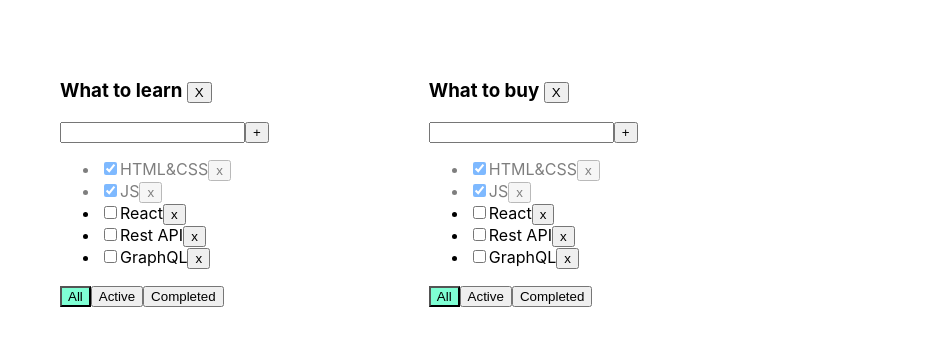
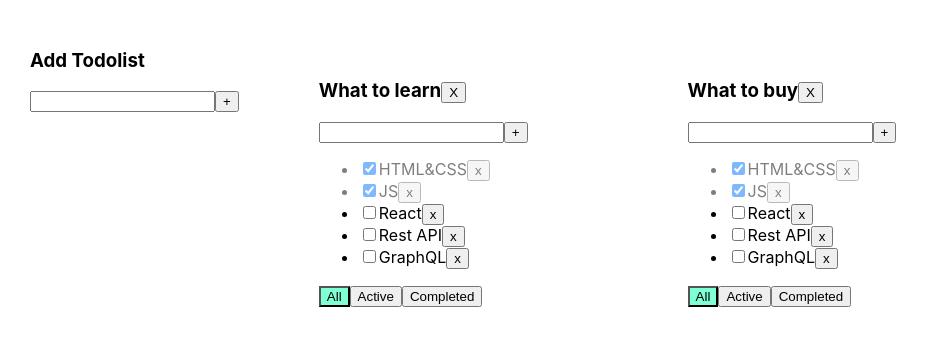
Before and after one commit to Fedos-new/todolist-ts, a React (Create React App) app: page / in a window 1280 px wide. Shown: the top 346 px of the page, without its empty margins (0-929 px from the left). Built offline with nearby package versions, Linux system fonts and the light colour scheme.

Commit message:
added change of todolists and tasks on click

```diff
--- a/src/App.tsx
+++ b/src/App.tsx
@@ -2,6 +2,7 @@ import React, {useState} from 'react';
 import './App.css';
 import Todolist, {TasksType} from "./Todolist";
 import {v1} from "uuid";
+import {AddItemForm} from "./components/AddItemForm";
 
 
 export type FilterValuesType = "all" | "completed" | "active";
@@ -43,6 +44,15 @@ function App() {
         ],
     })
 
+    function addTodolist(title: string) {
+        let newTodolistId = v1();
+        let newTodolist: TodolistType = {id: newTodolistId, title: title, filter: 'all'};
+        setTodolists([newTodolist, ...todolists])
+        setTasks({
+            ...tasks,
+            [newTodolistId]: []
+        })
+    }
 
     const removeTask = (id: string, todolistId: string) => {
         let todolistTasks = tasks[todolistId];//из объекта берем свойство(нужный массив todolistId)
@@ -75,14 +85,33 @@ function App() {
         }
     }
 
+    function changeTaskTitle(id: string, newTitle: string, todolistId: string) {
+        let todolistTasks = tasks[todolistId]
+        let task = todolistTasks.find(t => t.id === id);
+        if (task) {
+            task.title = newTitle;
+            setTasks({...tasks})
+        }
+    }
+
     function removeTodolist(todolistId: string) {
         setTodolists((todolists.filter(tl => tl.id !== todolistId)))
         delete tasks[todolistId]
         setTasks({...tasks})
     }
 
+    function changeTodolistTitle(todolistId: string, newTitle: string) {
+        let todolist = todolists.find(tl => tl.id === todolistId)
+        if (todolist) {
+            todolist.title = newTitle;
+            setTodolists([...todolists])
+        }
+    }
+
+
     return (
         <div className="App">
+            <AddItemForm addItem={addTodolist}/>
             {
                 todolists.map(tl => {
                     let allTodolistTask = tasks[tl.id]
@@ -104,7 +133,10 @@ function App() {
                         addTasks={addTasks}
                         changeTaskStatus={changeStatus}
                         filter={tl.filter}
-                        removeTodolist={removeTodolist}/>
+                        removeTodolist={removeTodolist}
+                        changeTaskTitle={changeTaskTitle}
+                        changeTodolistTitle={changeTodolistTitle}
+                    />
                 })}
 
         </div>
--- a/src/Todolist.tsx
+++ b/src/Todolist.tsx
@@ -1,6 +1,7 @@
 import React, {ChangeEvent, KeyboardEvent, useState} from 'react';
 import './App.css';
 import {FilterValuesType} from "./App";
+import {EditableSpan} from "./components/EditableSpan";
 
 export type TasksType = {
     id: string
@@ -12,11 +13,13 @@ type PropsType = {
     title: string
     tasks: Array<TasksType>
     removeTask: (id: string, todolistId: string) => void
-    changeFilter: (value: FilterValuesType,todolistId: string) => void
+    changeFilter: (value: FilterValuesType, todolistId: string) => void
     addTasks: (title: string, todolistId: string) => void
     changeTaskStatus: (id: string, isDone: boolean, todolistId: string) => void
     filter: string
-    removeTodolist:(todolistId: string) => void
+    removeTodolist: (todolistId: string) => void
+    changeTaskTitle: (id: string, newTitle: string, todolistId: string) => void
+    changeTodolistTitle: (todolistId: string, newTitle: string) => void
 
 }
 
@@ -44,17 +47,23 @@ function Todolist(props: PropsType) {
         }
     }
 
-    const onAllClickHandler = () => props.changeFilter("all", props.id )
+
+    const onAllClickHandler = () => props.changeFilter("all", props.id)
     const onActiveClickHandler = () => props.changeFilter("active", props.id)
     const onCompletedClickHandler = () => props.changeFilter("completed", props.id)
 
-    const onClickRemoveTodolist = ()=>props.removeTodolist(props.id)
+    const onClickRemoveTodolist = () => props.removeTodolist(props.id)
 
+    const changeTodolistTitle = (newTitle: string) => {
+        props.changeTodolistTitle(props.id, newTitle)
+    }
 
     return (
         <div className="App">
             <div>
-                <h3>{props.title} <button onClick = {onClickRemoveTodolist}>X</button></h3>
+                <h3><EditableSpan title={props.title} saveNewTitle={changeTodolistTitle}/>
+                    <button onClick={onClickRemoveTodolist}>X</button>
+                </h3>
                 <div>
                     <input value={title}
                            onChange={onChangeHandler}
@@ -71,12 +80,16 @@ function Todolist(props: PropsType) {
                             const onChangeHandler = (e: ChangeEvent<HTMLInputElement>) => {
                                 props.changeTaskStatus(t.id, e.currentTarget.checked, props.id)
                             }
-
+                            const changeTaskTitle = (newTitle: string) => {
+                                props.changeTaskTitle(t.id, newTitle, props.id)
+                            }
                             return <li key={t.id} className={t.isDone ? "is-done" : ""}>
                                 <input type="checkbox"
                                        checked={t.isDone}
                                        onChange={onChangeHandler}/>
-                                <span>{t.title}</span>
+
+                                <EditableSpan title={t.title} saveNewTitle={changeTaskTitle}/>
+                                {/*<span>{t.title}</span>*/}
                                 <button onClick={onClickHandler}>x</button>
                             </li>
                         })
--- /dev/null
+++ b/src/components/AddItemForm.tsx
@@ -0,0 +1,45 @@
+import React, {ChangeEvent, KeyboardEvent, useState} from "react";
+import '../App.css';
+
+type AddItemFormPropsType = {
+    addItem: (title: string) => void
+}
+
+export function AddItemForm(props: AddItemFormPropsType) {
+
+    let [title, setTitle] = useState("")
+    let [error, setError] = useState<string | null>(null)
+
+    const addItem = () => {
+        if (title.trim() !== "") {
+            props.addItem(title)
+            setTitle("");
+        } else {
+            setError("Title is required");
+        }
+    }
+
+    const onKeyPressHandler = (e: KeyboardEvent<HTMLInputElement>) => {
+        setError(null)
+        if (e.charCode === 13) {
+            addItem()
+        }
+    }
+    const onChangeHandler = (e: ChangeEvent<HTMLInputElement>) => {
+        setTitle(e.currentTarget.value)
+    }
+
+    return (
+        <div>
+            <h3>Add Todolist</h3>
+
+            <input value={title}
+                   className={error ? "error" : ""}
+                   onChange={onChangeHandler}
+                   onKeyPress={onKeyPressHandler}/>
+            <button onClick={addItem}>+</button>
+            {error && <div className="error-message">{error}</div>}
+        </div>
+    )
+
+}
--- /dev/null
+++ b/src/components/EditableSpan.tsx
@@ -0,0 +1,34 @@
+import React, {ChangeEvent, useState} from "react";
+
+type PropsType = {
+    title: string
+    saveNewTitle: (newTitle: string) => void
+}
+
+export function EditableSpan(props: PropsType) {
+
+    let [editMode, setEditMode] = useState<boolean>(false)
+    let [title, setTitle] = useState(props.title)
+
+    const activeEditMode = () => {
+        setEditMode(true)
+        setTitle(props.title)
+    }
+    const deActiveEditMode = () => {
+        setEditMode(false)
+        props.saveNewTitle(title)
+    }
+
+
+    const onChangeInput = (e: ChangeEvent<HTMLInputElement>) => {
+        setTitle(e.currentTarget.value)
+
+    }
+
+    return editMode
+        ? <input value={title}
+                 onBlur={deActiveEditMode}
+                 autoFocus={true}
+                 onChange={onChangeInput}/>
+        : <span onDoubleClick={activeEditMode}>{props.title}</span>
+}
```
